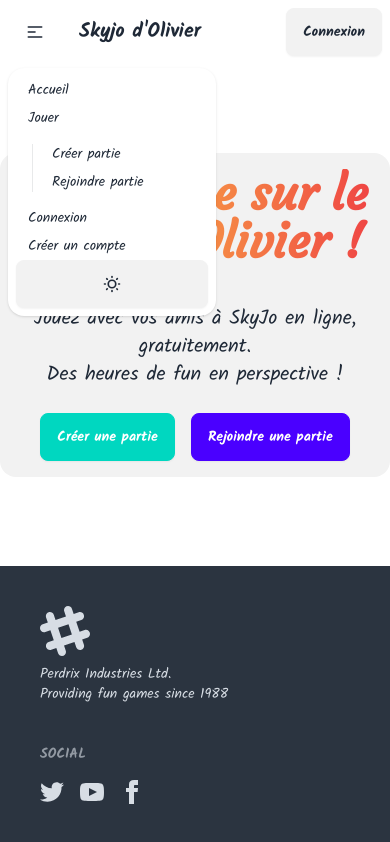
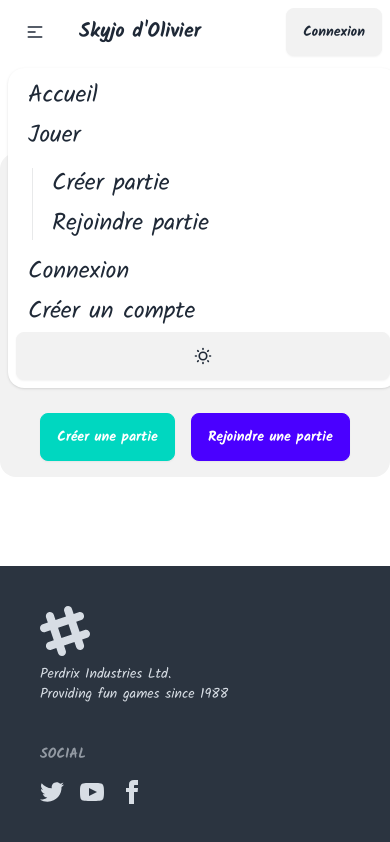
Before and after one commit to operdrix/skyjo-react, a React (Vite) app in the folder frontend/: page / in a window 390 px wide. Both pictures are taken after a click on the button 35 px from the left and 32 px from the top of the page. Built offline with nearby package versions, Linux system fonts and the light colour scheme.

Commit message:
taille du texte augmentée

```diff
--- a/frontend/src/components/nav/Header.tsx
+++ b/frontend/src/components/nav/Header.tsx
@@ -32,23 +32,23 @@ const Header = () => {
           </div>
           <ul
             tabIndex={0}
-            className="menu menu-sm dropdown-content bg-base-100 rounded-box z-[1] mt-3 w-52 p-2 shadow">
-            <li><Link to={'/'}>Accueil</Link></li>
+            className="menu menu-sm dropdown-content bg-base-100 rounded-box z-[1] mt-3 w-screen shadow">
+            <li><Link className="!text-2xl" to={'/'}>Accueil</Link></li>
             <li>
-              <Link to={'/create'}>Jouer</Link>
+              <Link className="!text-2xl" to={'/create'}>Jouer</Link>
               <ul className="p-2">
-                <li><Link to={'/create'}>Créer partie</Link></li>
-                <li><Link to={'/public-rooms'}>Rejoindre partie</Link></li>
+                <li><Link className="!text-2xl" to={'/create'}>Créer partie</Link></li>
+                <li><Link className="!text-2xl" to={'/public-rooms'}>Rejoindre partie</Link></li>
               </ul>
             </li>
             {isAuthentified ? (
               <>
-                <li><button onClick={handleLogout}>Déconnexion</button></li>
+                <li><button className="!text-2xl" onClick={handleLogout}>Déconnexion</button></li>
               </>
             ) : (
               <>
-                <li><Link to={'/auth/login'}>Connexion</Link></li>
-                <li><Link to={'/auth/register'}>Créer un compte</Link></li>
+                <li><Link className="!text-2xl" to={'/auth/login'}>Connexion</Link></li>
+                <li><Link className="!text-2xl" to={'/auth/register'}>Créer un compte</Link></li>
               </>
             )}
             <li><ToggleTheme /></li>
```
